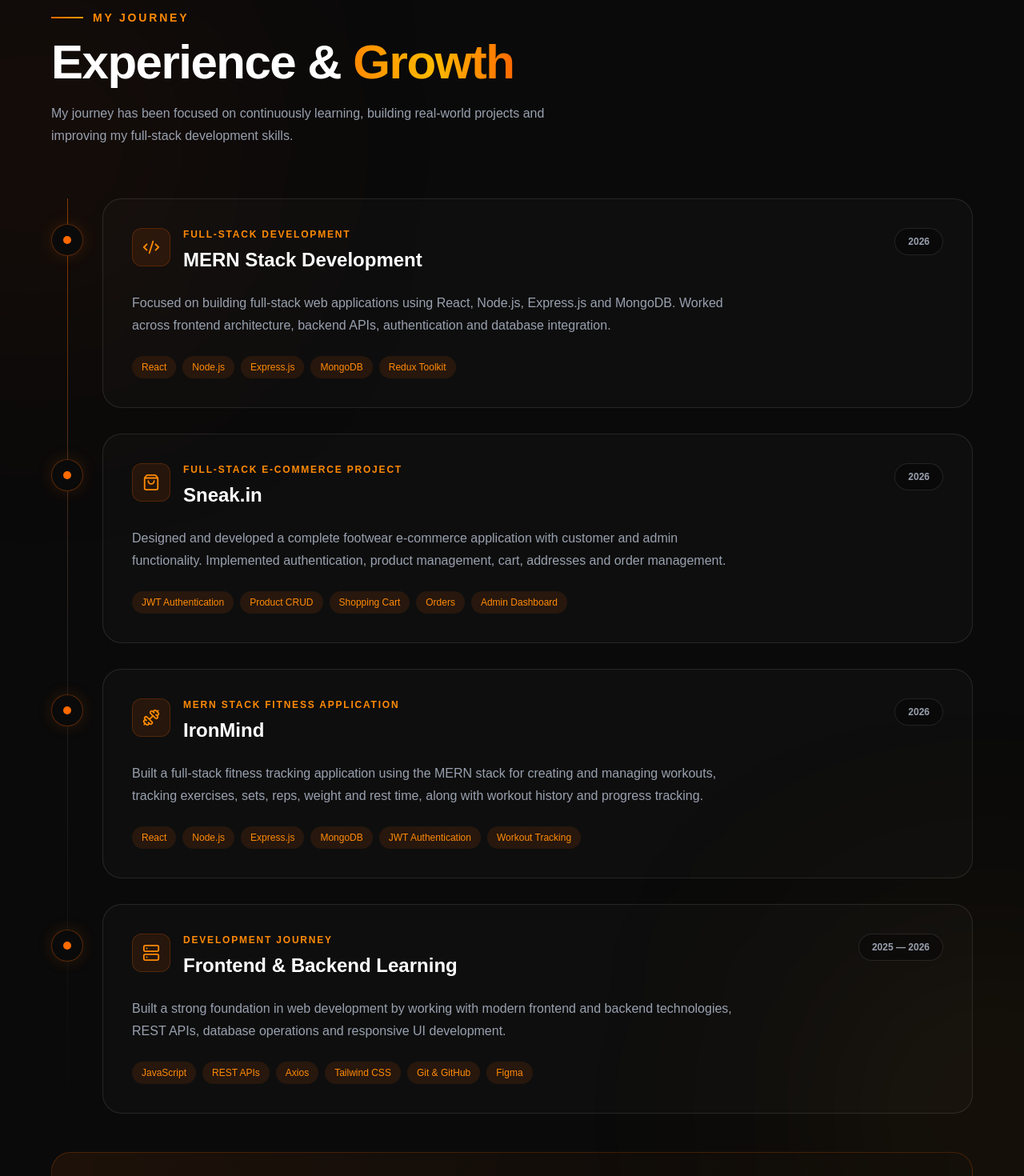
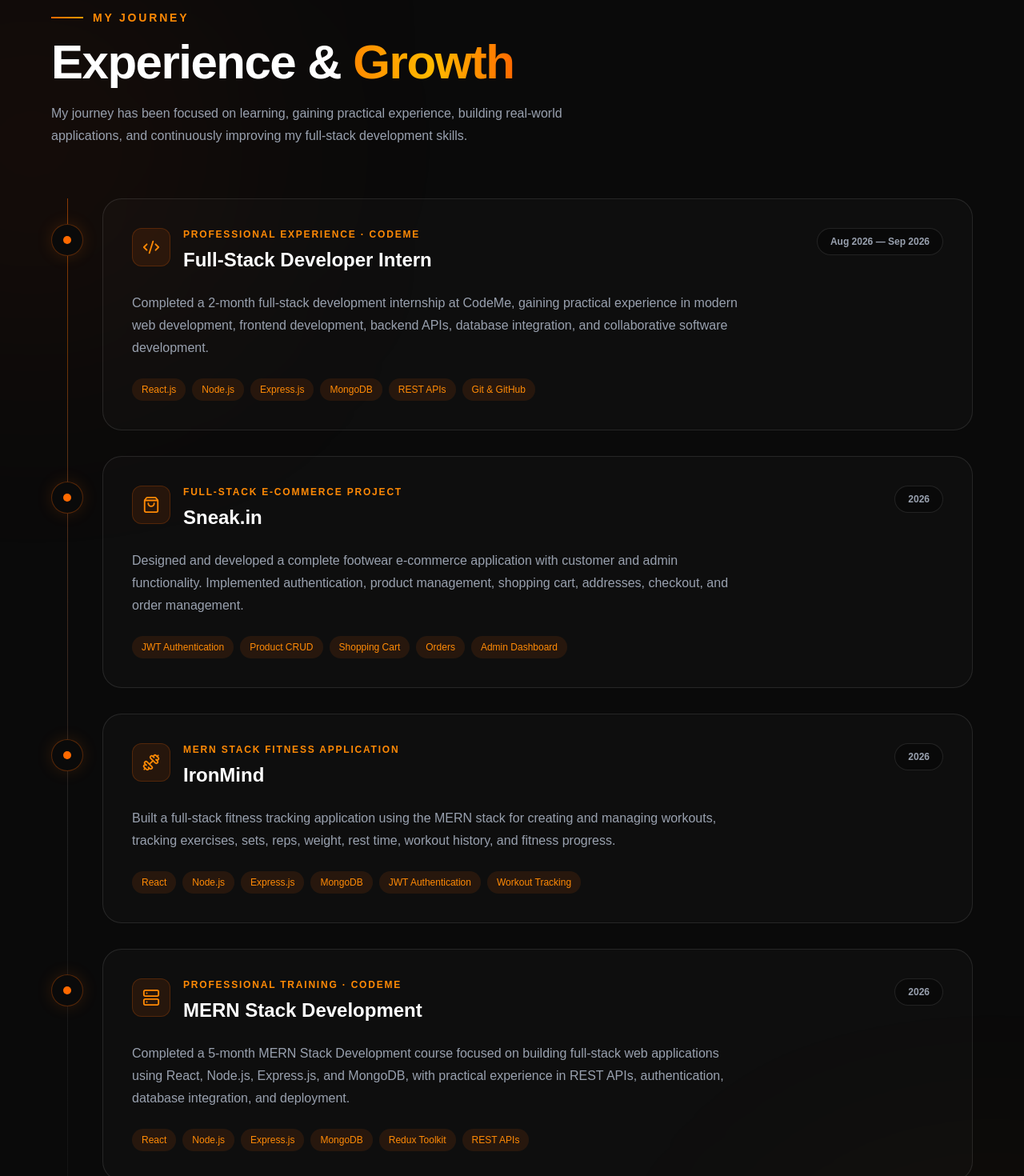
Before and after one commit to muhammadniishad786-rgb/portfolio, a React (Vite) app: page / in a window 1280 px wide. Shown: the part 6260-7730 px from the top of the page at 80% size. Built offline with nearby package versions, Linux system fonts and the light colour scheme; no server answers.

Commit message:
experience page updated

```diff
--- a/src/pages/Experience.jsx
+++ b/src/pages/Experience.jsx
@@ -9,29 +9,32 @@ import { motion } from "framer-motion";
 
 function Experience() {
   const experiences = [
+    // ================= INTERNSHIP =================
     {
-      year: "2026",
-      title: "MERN Stack Development",
-      type: "Full-Stack Development",
+      year: "Aug 2026 — Sep 2026",
+      title: "Full-Stack Developer Intern",
+      type: "Professional Experience · CodeMe",
       icon: Code2,
       description:
-        "Focused on building full-stack web applications using React, Node.js, Express.js and MongoDB. Worked across frontend architecture, backend APIs, authentication and database integration.",
+        "Completed a 2-month full-stack development internship at CodeMe, gaining practical experience in modern web development, frontend development, backend APIs, database integration, and collaborative software development.",
       skills: [
-        "React",
+        "React.js",
         "Node.js",
         "Express.js",
         "MongoDB",
-        "Redux Toolkit",
+        "REST APIs",
+        "Git & GitHub",
       ],
     },
 
+    // ================= SNEAK.IN =================
     {
       year: "2026",
       title: "Sneak.in",
       type: "Full-Stack E-Commerce Project",
       icon: ShoppingBag,
       description:
-        "Designed and developed a complete footwear e-commerce application with customer and admin functionality. Implemented authentication, product management, cart, addresses and order management.",
+        "Designed and developed a complete footwear e-commerce application with customer and admin functionality. Implemented authentication, product management, shopping cart, addresses, checkout, and order management.",
       skills: [
         "JWT Authentication",
         "Product CRUD",
@@ -41,13 +44,14 @@ function Experience() {
       ],
     },
 
+    // ================= IRONMIND =================
     {
       year: "2026",
       title: "IronMind",
       type: "MERN Stack Fitness Application",
       icon: Dumbbell,
       description:
-        "Built a full-stack fitness tracking application using the MERN stack for creating and managing workouts, tracking exercises, sets, reps, weight and rest time, along with workout history and progress tracking.",
+        "Built a full-stack fitness tracking application using the MERN stack for creating and managing workouts, tracking exercises, sets, reps, weight, rest time, workout history, and fitness progress.",
       skills: [
         "React",
         "Node.js",
@@ -58,13 +62,32 @@ function Experience() {
       ],
     },
 
+    // ================= MERN TRAINING =================
+    {
+      year: "2026",
+      title: "MERN Stack Development",
+      type: "Professional Training · CodeMe",
+      icon: Server,
+      description:
+        "Completed a 5-month MERN Stack Development course focused on building full-stack web applications using React, Node.js, Express.js, and MongoDB, with practical experience in REST APIs, authentication, database integration, and deployment.",
+      skills: [
+        "React",
+        "Node.js",
+        "Express.js",
+        "MongoDB",
+        "Redux Toolkit",
+        "REST APIs",
+      ],
+    },
+
+    // ================= DEVELOPMENT JOURNEY =================
     {
       year: "2025 — 2026",
       title: "Frontend & Backend Learning",
       type: "Development Journey",
       icon: Server,
       description:
-        "Built a strong foundation in web development by working with modern frontend and backend technologies, REST APIs, database operations and responsive UI development.",
+        "Built a strong foundation in web development by working with modern frontend and backend technologies, REST APIs, database operations, responsive UI development, and version control.",
       skills: [
         "JavaScript",
         "REST APIs",
@@ -81,6 +104,7 @@ function Experience() {
       opacity: 0,
       x: index % 2 === 0 ? -100 : 100,
     }),
+
     visible: {
       opacity: 1,
       x: 0,
@@ -143,9 +167,9 @@ function Experience() {
           </h2>
 
           <p className="mt-5 text-sm leading-7 text-gray-400 sm:text-base">
-            My journey has been focused on continuously learning, building
-            real-world projects and improving my full-stack development
-            skills.
+            My journey has been focused on learning, gaining practical
+            experience, building real-world applications, and continuously
+            improving my full-stack development skills.
           </p>
         </motion.div>
 
@@ -162,7 +186,7 @@ function Experience() {
 
               return (
                 <motion.div
-                  key={experience.title}
+                  key={`${experience.title}-${index}`}
                   custom={index}
                   variants={cardVariants}
                   initial="hidden"
@@ -173,7 +197,7 @@ function Experience() {
                   }}
                   className="group relative sm:pl-16"
                 >
-                  {/* Timeline Dot */}
+                  {/* ================= TIMELINE DOT ================= */}
 
                   <div className="absolute left-0 top-8 hidden h-10 w-10 items-center justify-center rounded-full border border-orange-500/30 bg-[#0a0a0a] text-orange-400 shadow-[0_0_20px_rgba(249,115,22,0.15)] sm:flex">
                     <motion.div
@@ -191,7 +215,7 @@ function Experience() {
                     />
                   </div>
 
-                  {/* Experience Card */}
+                  {/* ================= EXPERIENCE CARD ================= */}
 
                   <div className="relative overflow-hidden rounded-3xl border border-white/10 bg-white/[0.02] p-7 transition-all duration-500 hover:border-orange-500/30 hover:bg-orange-500/[0.03] sm:p-9">
                     {/* Glow */}
@@ -199,10 +223,12 @@ function Experience() {
                     <div className="pointer-events-none absolute -right-20 -top-20 h-48 w-48 rounded-full bg-orange-500/10 opacity-0 blur-3xl transition duration-500 group-hover:opacity-100" />
 
                     <div className="relative">
-                      {/* Top */}
+                      {/* ================= TOP ================= */}
 
                       <div className="flex flex-col gap-5 sm:flex-row sm:items-start sm:justify-between">
                         <div className="flex gap-4">
+                          {/* Icon */}
+
                           <motion.div
                             whileHover={{
                               rotate: 6,
@@ -217,9 +243,13 @@ function Experience() {
                           </motion.div>
 
                           <div>
+                            {/* Type */}
+
                             <p className="text-xs font-semibold uppercase tracking-[0.15em] text-orange-400">
                               {experience.type}
                             </p>
+
+                            {/* Title */}
 
                             <h3 className="mt-2 text-xl font-bold text-white sm:text-2xl">
                               {experience.title}
@@ -227,18 +257,20 @@ function Experience() {
                           </div>
                         </div>
 
+                        {/* Year */}
+
                         <span className="w-fit rounded-full border border-white/10 bg-black/30 px-4 py-2 text-xs font-semibold text-gray-400">
                           {experience.year}
                         </span>
                       </div>
 
-                      {/* Description */}
+                      {/* ================= DESCRIPTION ================= */}
 
                       <p className="mt-6 max-w-3xl text-sm leading-7 text-gray-400 sm:text-base">
                         {experience.description}
                       </p>
 
-                      {/* Skills */}
+                      {/* ================= SKILLS ================= */}
 
                       <div className="mt-6 flex flex-wrap gap-2">
                         {experience.skills.map((skill, skillIndex) => (
@@ -268,7 +300,7 @@ function Experience() {
                       </div>
                     </div>
 
-                    {/* Bottom Accent */}
+                    {/* ================= BOTTOM ACCENT ================= */}
 
                     <div className="absolute bottom-0 left-0 h-[2px] w-0 bg-gradient-to-r from-orange-500 to-amber-500 transition-all duration-500 group-hover:w-full" />
                   </div>
```
